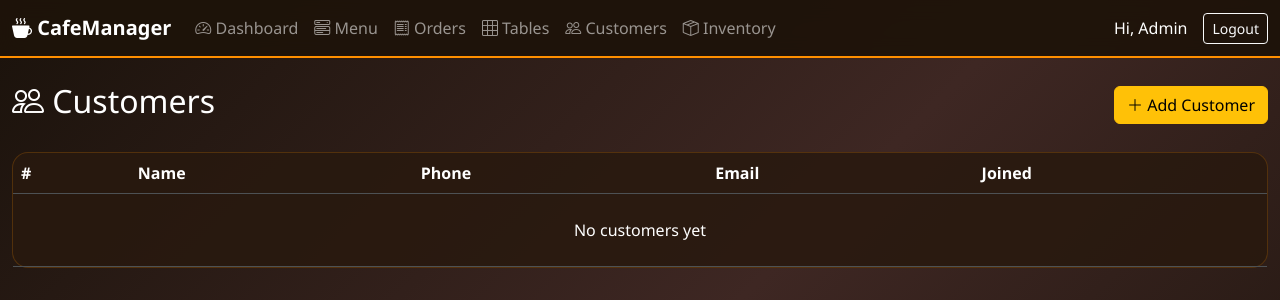
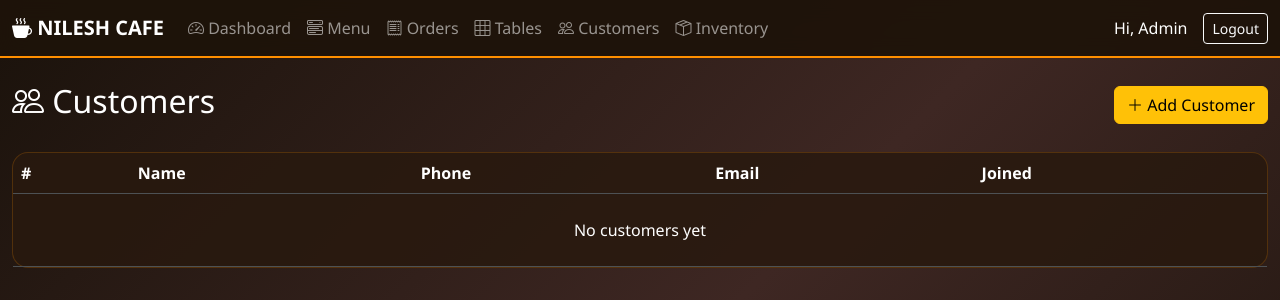
Before and after one commit to SARTHAK3371/NILESH-S-CAFE, a Flask app: page /customers in a window 1280 px wide. Shown: the top 300 px of the page. Run offline with Flask 3, Linux system fonts and the light colour scheme; a user stored in the database is signed in.

Commit message:
Update base.html

```diff
--- a/cafe_management/templates/base.html
+++ b/cafe_management/templates/base.html
@@ -13,7 +13,7 @@
     <nav class="navbar navbar-expand-lg navbar-dark cafe-nav">
         <div class="container-fluid">
             <a class="navbar-brand fw-bold" href="{{ url_for('dashboard') }}">
-                <i class="bi bi-cup-hot-fill"></i> CafeManager
+                <i class="bi bi-cup-hot-fill"></i> NILESH CAFE
             </a>
             <button class="navbar-toggler" type="button" data-bs-toggle="collapse" data-bs-target="#nav">
                 <span class="navbar-toggler-icon"></span>
```
